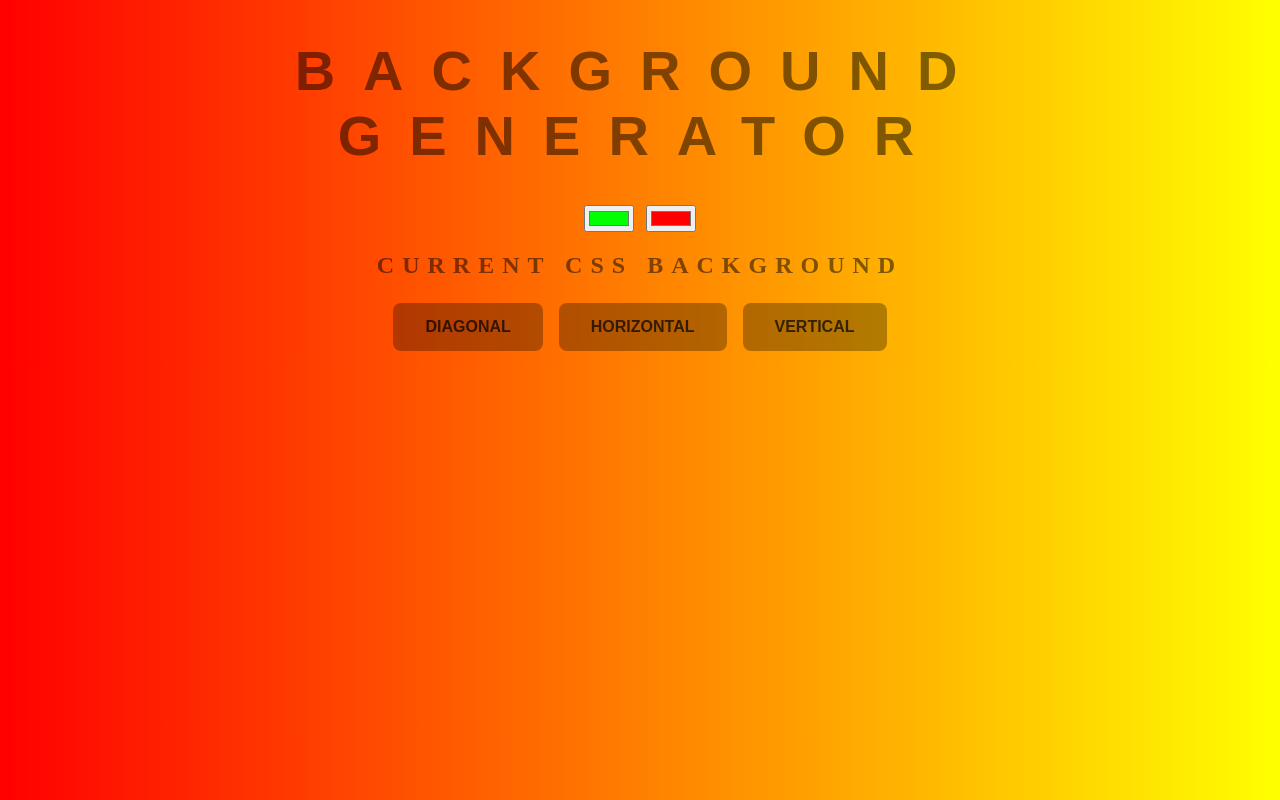
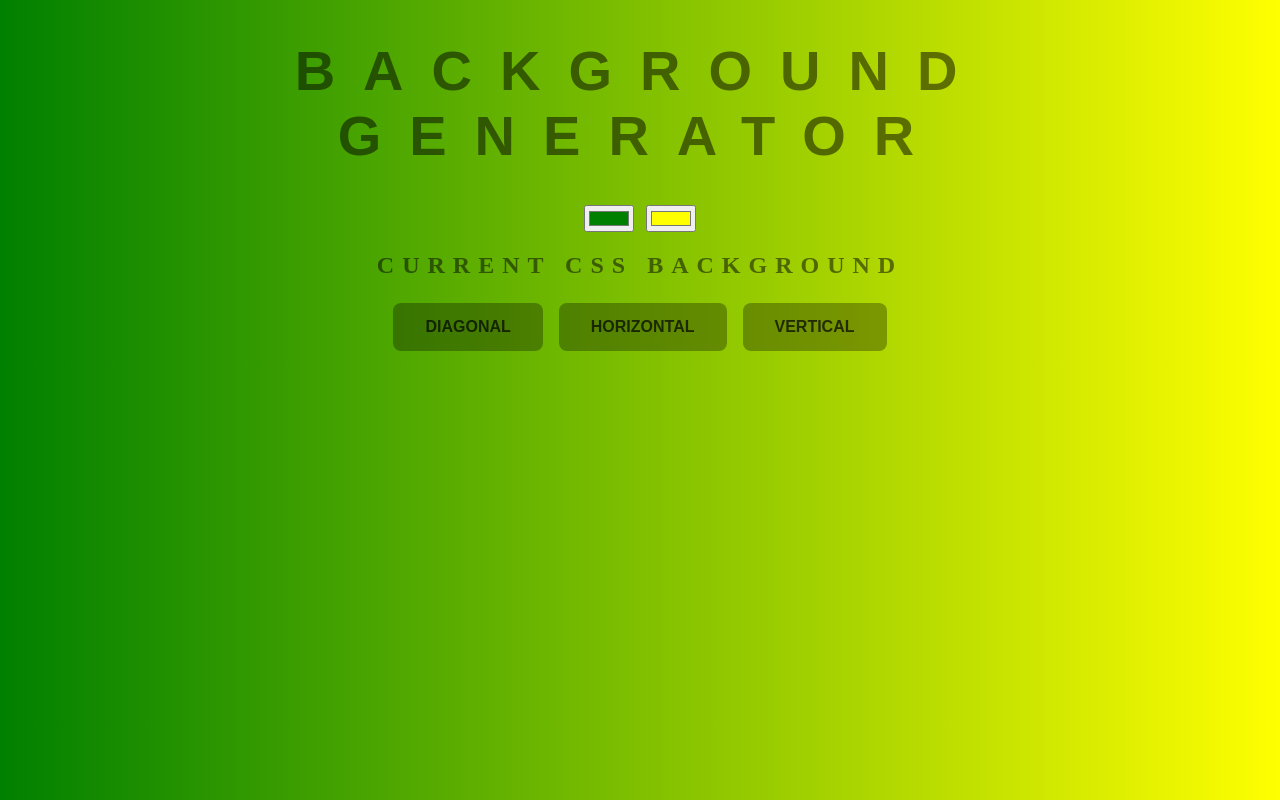
Before and after one commit to Harri24/exercises, a plain HTML site: page index.html in a window 1280 px wide. Drawn offline with Linux system fonts and the light colour scheme.

```diff
--- a/index.html
+++ b/index.html
@@ -6,8 +6,8 @@
   </head>
   <body id="gradient">
     <h1>Background Generator</h1>
-    <input class="color1" type="color" name="color1" value="#00ff00">
-    <input class="color2" type="color" name="color1" value="#ff0000">
+    <input class="color1" type="color" name="color1" value="#008000">
+    <input class="color2" type="color" name="color2" value="#FFFF00">
     <h2>Current CSS Background</h2>
     <div>
       <button id="diagonalBtn">Diagonal</button>
--- a/style.css
+++ b/style.css
@@ -5,7 +5,7 @@ body {
     text-transform: uppercase;
     letter-spacing: .5em;
     top: 15%;
-	background: linear-gradient(to right, red , yellow); /* Standard syntax */
+	background: linear-gradient(to right, green, yellow); /* Standard syntax */
 }
 
 h1 {
```
